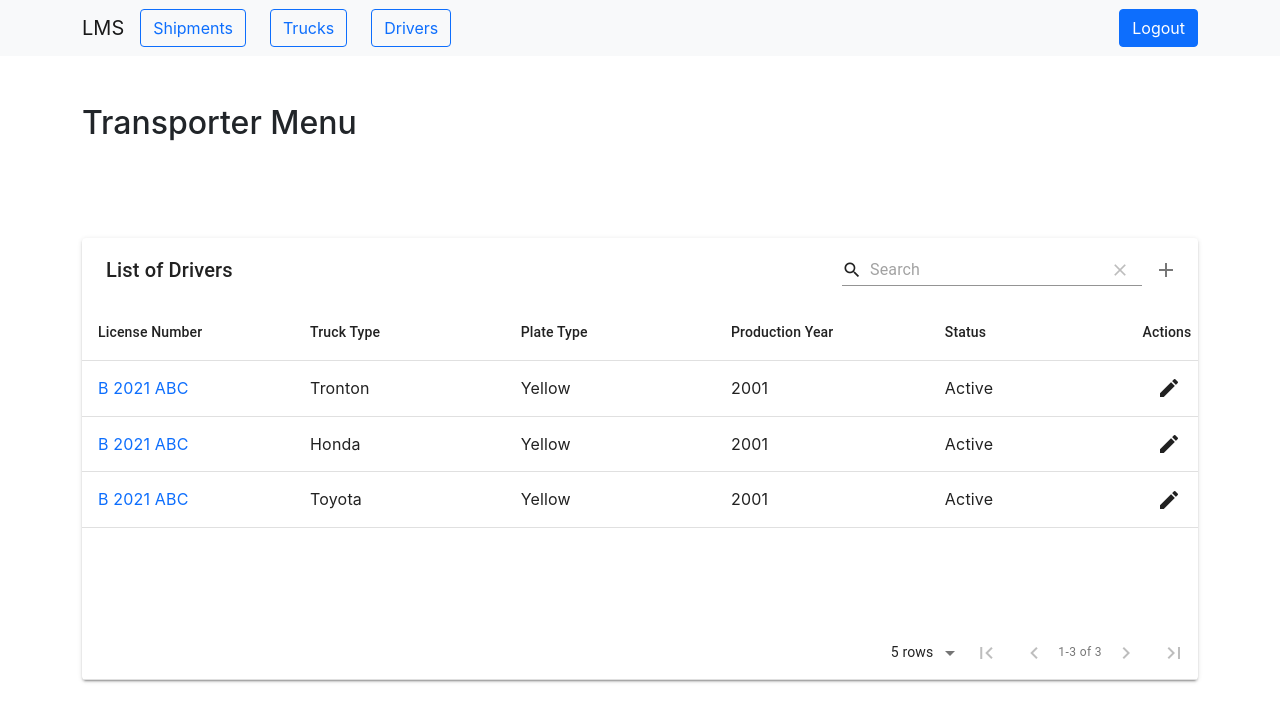
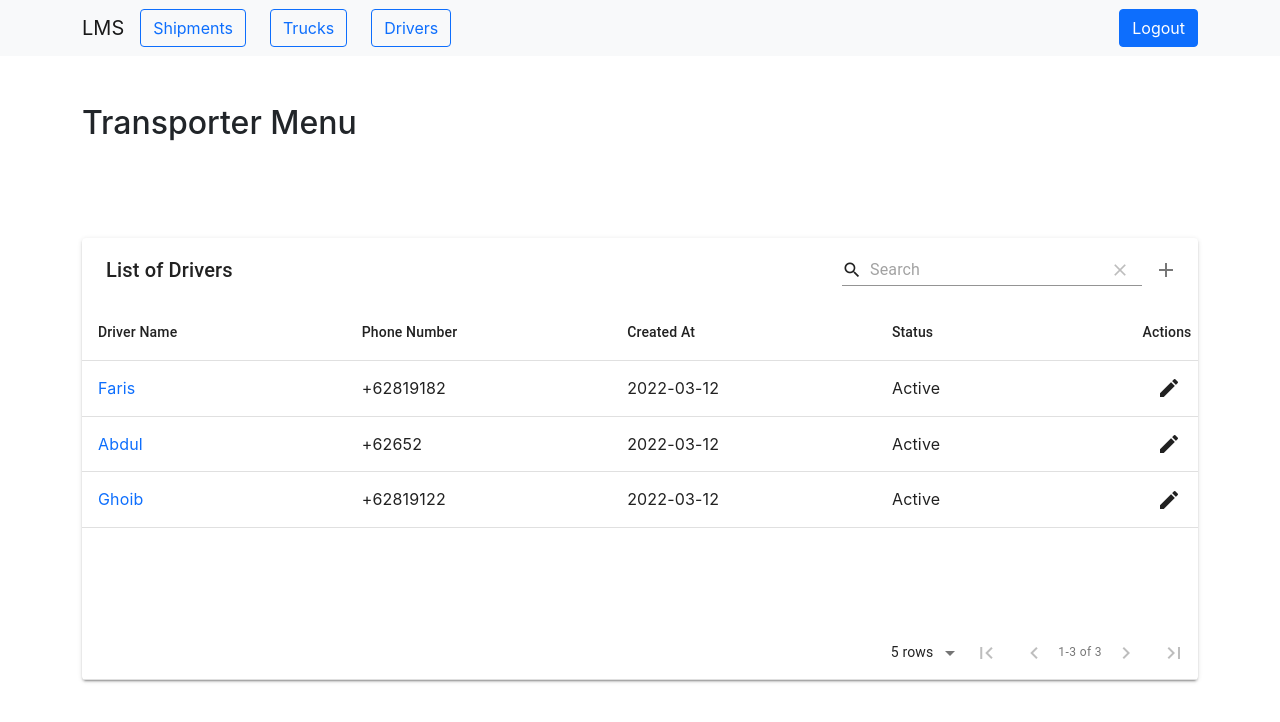
Before and after one commit to MrM4tthew/KargoApp, a React (Create React App) app: page /transporter/drivers in a window 1280 px wide. Shown: the top 722 px of the page. Built offline with nearby package versions, Linux system fonts and the light colour scheme.

Commit message:
Fixed component for add a new driver

```diff
--- a/src/components/transporter/Drivers.js
+++ b/src/components/transporter/Drivers.js
@@ -9,7 +9,7 @@ import {
   Form,
 } from "react-bootstrap";
 import MaterialTable from "material-table";
-import { trucks } from "mock/trucks";
+import { drivers } from "mock/drivers";
 import Select from "react-select";
 import { map } from "lodash";
 import { Link } from "react-router-dom";
@@ -19,11 +19,7 @@ import NavbarTransporter from "components/layout/NavbarTransporter";
 
 const Drivers = (props) => {
   const [isOpen, setOpenModal] = useState(false);
-  const newArr = map(trucks.data, "truck_type_name");
-  const optionTruckTypes = newArr.map((el) => ({
-    value: el.toLowerCase(),
-    label: el,
-  }));
+
   const handleShow = () => setOpenModal(true);
   const handleClose = () => setOpenModal(false);
 
@@ -38,17 +34,17 @@ const Drivers = (props) => {
             <form>
               <div>
                 <Form.Group className="mb-3" controlId="formBasicEmail">
-                  <Form.Label>License Number</Form.Label>
+                  <Form.Label>Driver Name</Form.Label>
                   <Form.Control
                     type="text"
-                    placeholder="Enter License Number"
+                    placeholder="Enter Driver Name"
                   />
                 </Form.Group>
                 <Form.Group className="mb-3" controlId="formBasicEmail">
-                  <Form.Label>License Type</Form.Label>
-                  <Form.Control type="text" placeholder="Select License Type" />
+                  <Form.Label>Phone Number</Form.Label>
+                  <Form.Control type="text" placeholder="Enter Phone Number" />
                 </Form.Group>
-                <Form.Group className="mb-3" controlId="formBasicEmail">
+                {/* <Form.Group className="mb-3" controlId="formBasicEmail">
                   <Form.Label>Truck Type</Form.Label>
                   <Form.Control type="text" placeholder="Select Truck Type" />
                 </Form.Group>
@@ -58,7 +54,7 @@ const Drivers = (props) => {
                     type="text"
                     placeholder="Enter Production Year"
                   />
-                </Form.Group>
+                </Form.Group> */}
                 {/* <Form.Group className="mb-3" controlId="formBasicEmail">
                   <Form.Label>License Number</Form.Label>
                   <Form.Control type="text" placeholder="Enter License Number" />
@@ -76,7 +72,7 @@ const Drivers = (props) => {
                     Close
                   </Button>
                   <Button variant="primary" onClick={handleClose}>
-                    Save Changes
+                    Save Driver
                   </Button>
                 </div>
               </div>
@@ -97,31 +93,30 @@ const Drivers = (props) => {
               title="List of Drivers"
               columns={[
                 {
-                  title: "License Number",
-                  field: "license_number",
+                  title: "Driver Name",
+                  field: "driver_name",
                   render: (rowData) => (
                     <a href={""} className="text-decoration-none">
-                      {rowData.license_number}
+                      {rowData.driver_name}
                     </a>
                   ),
                 },
-                { title: "Truck Type", field: "truck_type_name" },
-                { title: "Plate Type", field: "plate_type_name" },
-                { title: "Production Year", field: "production_year" },
+                { title: "Phone Number", field: "phone_number" },
+                { title: "Created At", field: "created_at" },
                 { title: "Status", field: "status" },
               ]}
-              data={trucks.data}
+              data={drivers.data}
               actions={[
                 {
                   icon: "edit",
                   tooltip: "Update Unit",
-                  onClick: (event, rowData) => setOpenModal(true),
+                  // onClick: (event, rowData) => setOpenModal(true),
                 },
                 {
                   icon: "add",
                   tooltip: "Add New Unit",
                   isFreeAction: true,
-                  onClick: (event) => alert("You want to add a new row"),
+                  onClick: (event, rowData) => setOpenModal(true),
                 },
               ]}
               options={{
--- a/src/components/transporter/Trucks.js
+++ b/src/components/transporter/Trucks.js
@@ -80,7 +80,7 @@ const Trucks = props => {
                       Close
                     </Button>
                     <Button variant="primary" onClick={handleClose}>
-                      Save Changes
+                      Save Unit
                     </Button>
                   </div>
                 </div>
@@ -119,13 +119,13 @@ const Trucks = props => {
                   {
                     icon: "edit",
                     tooltip: "Update Unit",
-                    onClick: (event, rowData) => setOpenModal(true),
+                    // onClick: (event, rowData) => setOpenModal(true),
                   },
                   {
                     icon: "add",
                     tooltip: "Add New Unit",
                     isFreeAction: true,
-                    onClick: (event) => alert("You want to add a new row"),
+                    onClick: (event, rowData) => setOpenModal(true),
                   },
                 ]}
                 options={{
--- /dev/null
+++ b/src/mock/drivers.js
@@ -0,0 +1,31 @@
+
+export const drivers = {
+    result: {
+      status: "OK",
+      code: "200",
+      message: "",
+    },
+    data: [
+      {
+        id: 1,
+        driver_name: "Faris",
+        phone_number: "+62819182",
+        created_at: "2022-03-12",
+        status: "Active",
+      },
+      {
+        id: 2,
+        driver_name: "Abdul",
+        phone_number: "+62652",
+        created_at: "2022-03-12",
+        status: "Active",
+      },
+      {
+        id: 3,
+        driver_name: "Ghoib",
+        phone_number: "+62819122",
+        created_at: "2022-03-12",
+        status: "Active",
+      },
+    ],
+  };
```
Also changed, not shown: src/mock/trucks.js (line endings or trailing spaces).
